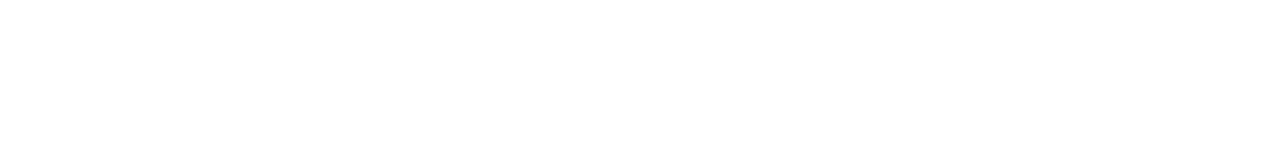
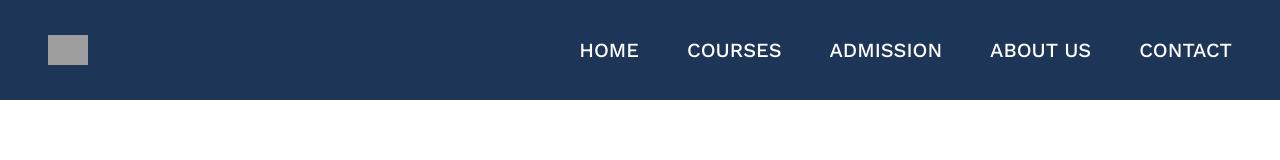
Before and after one commit to sip-projects/sip-web-v1, a plain HTML site: page index.html in a window 1280 px wide. Drawn offline with nearby package versions, Linux system fonts and the light colour scheme; grey boxes are pictures that could not be loaded.

Commit message:
nav section created

```diff
--- a/css/style.css
+++ b/css/style.css
@@ -0,0 +1,59 @@
+* {
+    padding: 0;
+    margin: 0;
+    box-sizing: border-box;
+    font-family: 'Work Sans', sans-serif;
+}
+
+html{
+    font-size: 62.5%;
+}
+
+.header{
+    padding: 0 4.8rem;
+    height: 10rem;
+    display: flex;
+    justify-content: space-between;
+    align-items: center;
+    background-color: #1d3557;
+}
+
+
+.header .logo{
+    height: 3rem;
+}
+
+.navbar-list{
+    display: flex;
+    gap: 4.8rem;
+    list-style: none;
+}
+
+.nav-link,
+.nav-lnk:visited{
+    display: inline-block;
+    text-transform: uppercase;
+    text-decoration: none;
+    font-size: 2rem;
+    font-weight: 500;
+    color: #fff;
+    transition: all 0.3s;
+}
+
+
+.mobile-nav-icon{
+    height: 4rem;
+    width: 4rem;
+    color: #fff;
+}
+
+.mobile-nav-btn{
+    display: none;
+    background: transparent;
+    cursor: pointer;
+}
+
+.mobile-nav-icon[name='close']{
+
+    display: none;
+}
--- a/index.html
+++ b/index.html
@@ -1,21 +1,51 @@
 <!DOCTYPE html>
 <html lang="en">
+
 <head>
     <meta charset="UTF-8">
     <meta http-equiv="X-UA-Compatible" content="IE=edge">
     <meta name="viewport" content="width=device-width, initial-scale=1.0">
     <title>Santiniketan institute of polytechnic</title>
     <link rel="stylesheet" href="/css/style.css">
+    <link rel="preconnect" href="https://fonts.googleapis.com">
+    <link rel="preconnect" href="https://fonts.gstatic.com" crossorigin>
+    <link href="https://fonts.googleapis.com/css2?family=Work+Sans:wght@100;200;400;500;600;700;800&display=swap"
+        rel="stylesheet">
+
 </head>
+
 <body>
 
-<!--Nav section start here-->
+    <!--Nav section start here-->
 
 
+    <header class="header">
+        <img src="https://santiniketanpolytechnic.org/wp-content/uploads/2023/02/sippng-e1679997004818.png" alt=""
+            class="logo">
+        <nav class="navbar">
+            <ul class="navbar-list">
+                <li><a class="nav-link" href="#">Home</a></li>
+                <li><a class="nav-link" href="#">Courses</a></li>
+                <li><a class="nav-link" href="#">Admission</a></li>
+                <li><a class="nav-link" href="#">About us </a></li>
+                <li><a class="nav-link" href="#">contact</a></li>
 
+            </ul>
 
-<!--Nav section ends here-->
+        </nav>
 
+        <div class="mobile-nav-btn">
+            <ion-icon name="menu" class="mobile-nav-icon"></ion-icon>
+            <ion-icon name="close"class="mobile-nav-icon"></ion-icon>
 
+        </div>
+
+    </header>
+
+    <!--Nav section ends here-->
+
+    <!--javascript and links for icons-->
+    <script src="https://unpkg.com/ionicons@4.5.10-0/dist/ionicons.js"></script>
 </body>
+
 </html>
```
